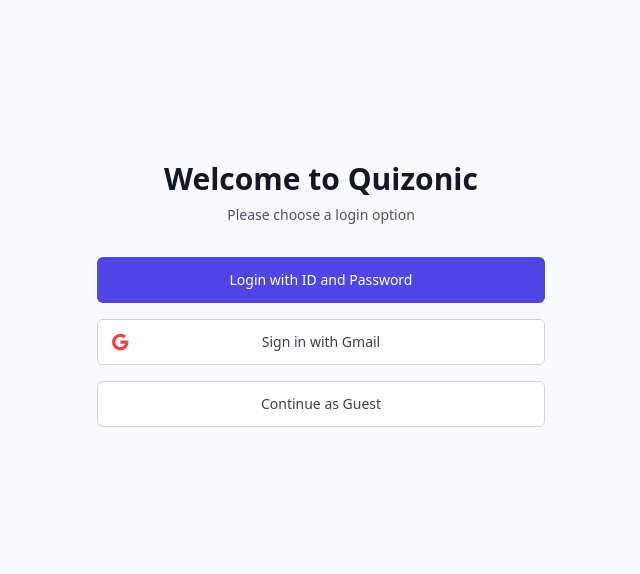
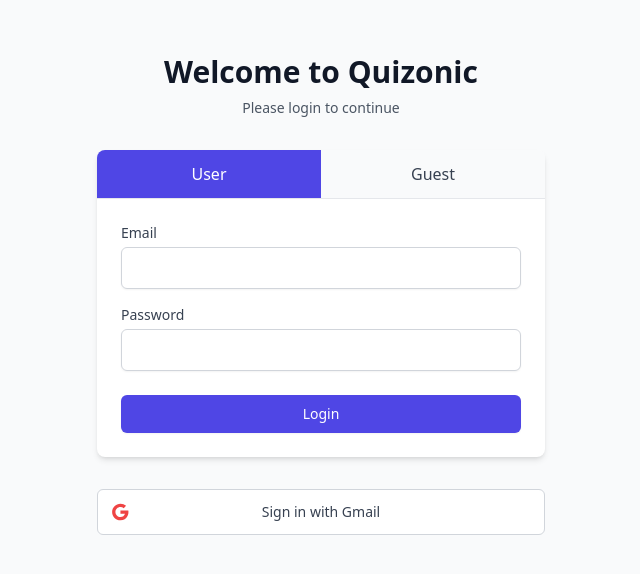
Before and after one commit to chandreshv/quizonic-fe, a React (Vite) app: page / in a window 1280 px wide. Shown: the part 118-692 px from the top of the page, without its empty margins (319-959 px from the left). Built offline with nearby package versions, Linux system fonts and the light colour scheme.

Commit message:
Update login screen with tabbed interface for user and guest login

```diff
--- a/src/pages/auth/LoginOptions.tsx
+++ b/src/pages/auth/LoginOptions.tsx
@@ -1,6 +1,18 @@
+import { useState } from 'react';
 import { Link } from 'react-router-dom';
 
+type TabType = 'user' | 'guest';
+
 export const LoginOptions = () => {
+  const [activeTab, setActiveTab] = useState<TabType>('user');
+  const [email, setEmail] = useState('');
+  const [password, setPassword] = useState('');
+  const [guestName, setGuestName] = useState('');
+
+  const handleTabChange = (tab: TabType) => {
+    setActiveTab(tab);
+  };
+
   return (
     <div className="min-h-screen flex items-center justify-center bg-gray-50 py-12 px-4 sm:px-6 lg:px-8">
       <div className="max-w-md w-full space-y-8">
@@ -9,20 +21,99 @@ export const LoginOptions = () => {
             Welcome to Quizonic
           </h2>
           <p className="mt-2 text-center text-sm text-gray-600">
-            Please choose a login option
+            Please login to continue
           </p>
         </div>
 
-        <div className="mt-8 space-y-4">
-          {/* ID and Password with login button */}
-          <Link
-            to="/login"
-            className="group relative w-full flex justify-center py-3 px-4 border border-transparent text-sm font-medium rounded-md text-white bg-primary hover:bg-primary/90 focus:outline-none focus:ring-2 focus:ring-offset-2 focus:ring-primary"
-          >
-            Login with ID and Password
-          </Link>
+        <div className="mt-8 bg-white shadow-md rounded-lg overflow-hidden">
+          {/* Tabs */}
+          <div className="flex border-b">
+            <button
+              className={`flex-1 py-3 px-4 text-center font-medium ${
+                activeTab === 'user'
+                  ? 'bg-primary text-white'
+                  : 'bg-gray-50 text-gray-700 hover:bg-gray-100'
+              }`}
+              onClick={() => handleTabChange('user')}
+            >
+              User
+            </button>
+            <button
+              className={`flex-1 py-3 px-4 text-center font-medium ${
+                activeTab === 'guest'
+                  ? 'bg-primary text-white'
+                  : 'bg-gray-50 text-gray-700 hover:bg-gray-100'
+              }`}
+              onClick={() => handleTabChange('guest')}
+            >
+              Guest
+            </button>
+          </div>
 
-          {/* Sign in with Gmail */}
+          {/* Tab Content */}
+          <div className="p-6">
+            {activeTab === 'user' ? (
+              <div className="space-y-4">
+                <div>
+                  <label htmlFor="email" className="block text-sm font-medium text-gray-700">
+                    Email
+                  </label>
+                  <input
+                    id="email"
+                    name="email"
+                    type="email"
+                    autoComplete="email"
+                    required
+                    value={email}
+                    onChange={(e) => setEmail(e.target.value)}
+                    className="mt-1 block w-full px-3 py-2 border border-gray-300 rounded-md shadow-sm focus:outline-none focus:ring-primary focus:border-primary"
+                  />
+                </div>
+                <div>
+                  <label htmlFor="password" className="block text-sm font-medium text-gray-700">
+                    Password
+                  </label>
+                  <input
+                    id="password"
+                    name="password"
+                    type="password"
+                    autoComplete="current-password"
+                    required
+                    value={password}
+                    onChange={(e) => setPassword(e.target.value)}
+                    className="mt-1 block w-full px-3 py-2 border border-gray-300 rounded-md shadow-sm focus:outline-none focus:ring-primary focus:border-primary"
+                  />
+                </div>
+              </div>
+            ) : (
+              <div>
+                <label htmlFor="guestName" className="block text-sm font-medium text-gray-700">
+                  Your Name
+                </label>
+                <input
+                  id="guestName"
+                  name="guestName"
+                  type="text"
+                  required
+                  value={guestName}
+                  onChange={(e) => setGuestName(e.target.value)}
+                  className="mt-1 block w-full px-3 py-2 border border-gray-300 rounded-md shadow-sm focus:outline-none focus:ring-primary focus:border-primary"
+                  placeholder="Enter your temporary name"
+                />
+              </div>
+            )}
+
+            {/* Login Button */}
+            <button
+              className="mt-6 w-full flex justify-center py-2 px-4 border border-transparent rounded-md shadow-sm text-sm font-medium text-white bg-primary hover:bg-primary/90 focus:outline-none focus:ring-2 focus:ring-offset-2 focus:ring-primary"
+            >
+              Login
+            </button>
+          </div>
+        </div>
+
+        {/* Sign in with Gmail */}
+        <div className="mt-4">
           <button
             className="group relative w-full flex justify-center py-3 px-4 border border-gray-300 text-sm font-medium rounded-md text-gray-700 bg-white hover:bg-gray-50 focus:outline-none focus:ring-2 focus:ring-offset-2 focus:ring-primary"
           >
@@ -33,14 +124,6 @@ export const LoginOptions = () => {
             </span>
             Sign in with Gmail
           </button>
-
-          {/* Continue as guest */}
-          <Link
-            to="/guest"
-            className="group relative w-full flex justify-center py-3 px-4 border border-gray-300 text-sm font-medium rounded-md text-gray-700 bg-white hover:bg-gray-50 focus:outline-none focus:ring-2 focus:ring-offset-2 focus:ring-primary"
-          >
-            Continue as Guest
-          </Link>
         </div>
       </div>
     </div>
```
